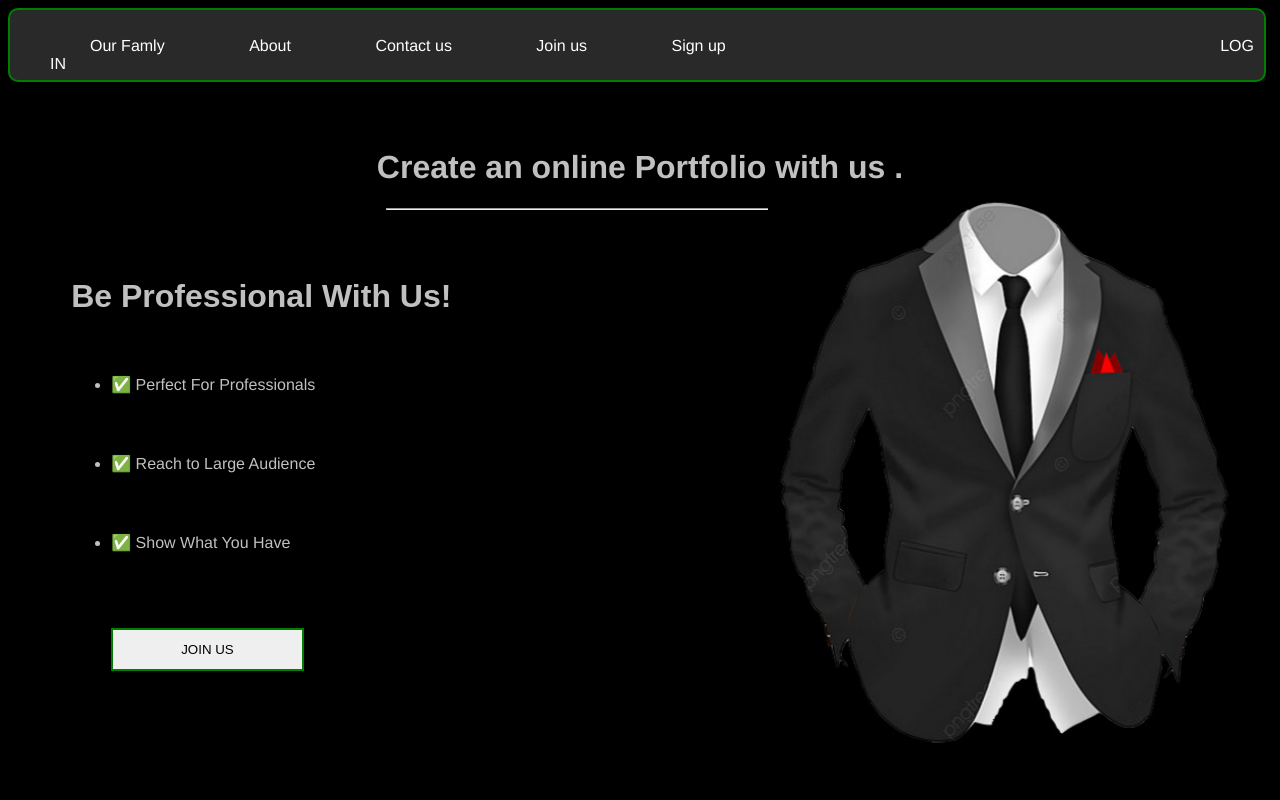
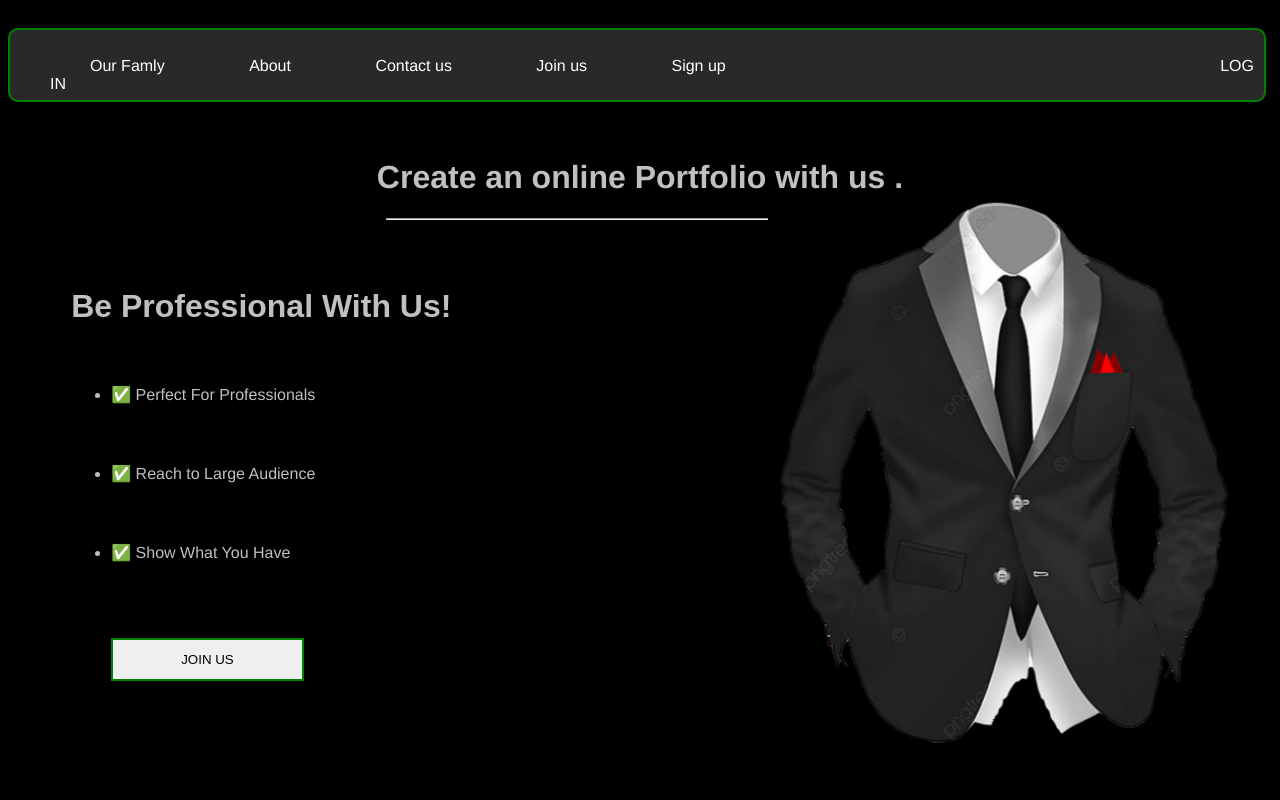
Before and after one commit to pankaj2727/make-your-own-Portfolio, a plain HTML site: page index.html in a window 1280 px wide. Shown: the top 800 px of the page. Drawn offline with Linux system fonts and the light colour scheme.

Commit message:
did some small tweaking to the header of the home page

```diff
--- a/css/home.css
+++ b/css/home.css
@@ -39,7 +39,7 @@ nav {
     width: 98%;
     height: 70px;
     position: fixed;
-    margin-top: 0;
+    margin-top: 20px;
     border-radius: 10px;
     z-index: 2;
 }
@@ -58,7 +58,7 @@ nav li {
 }
 
 header {
-    padding-top: 120px;
+    padding-top: 130px;
 }
 .header {
     margin-left: 5%;
```
